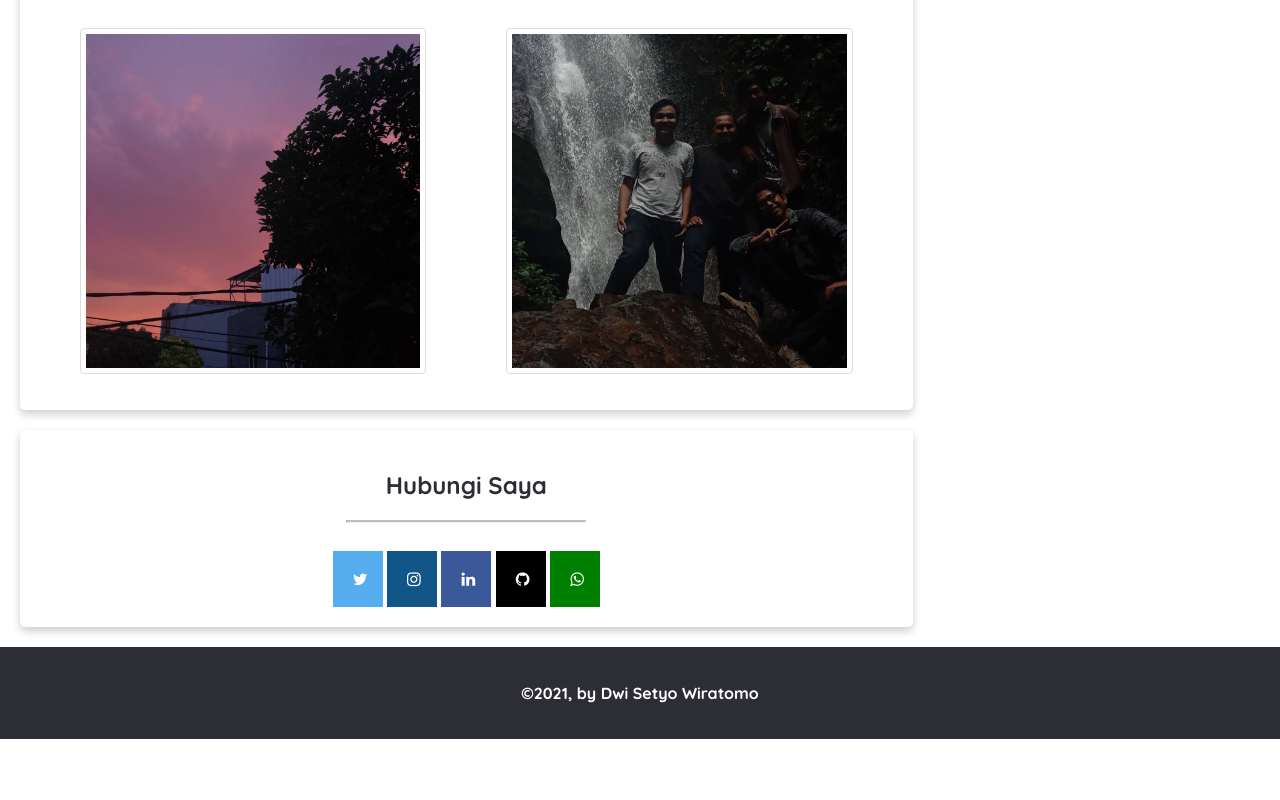
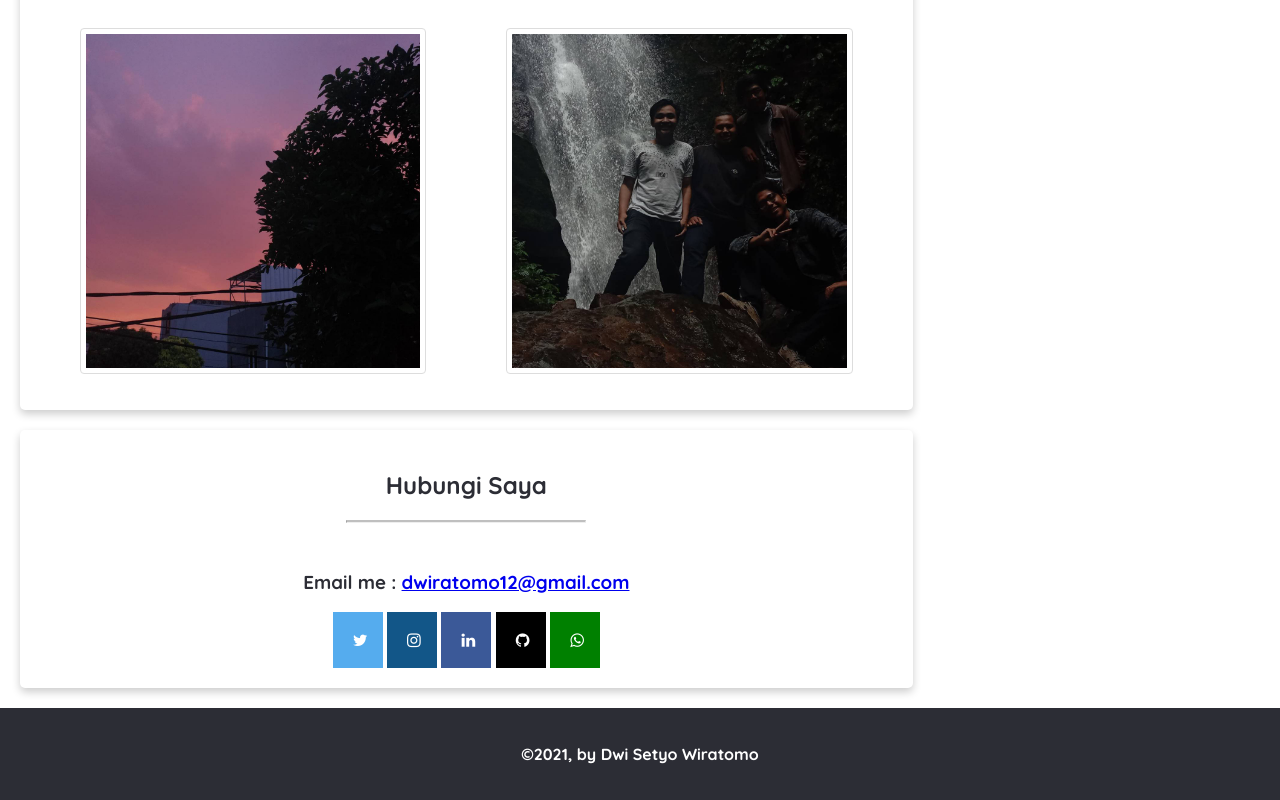
Before and after one commit to dwiratomo12/dwiratomo12-protofolio-v1, a plain HTML site: page index.html in a window 1280 px wide. Shown: the part 1510-2310 px from the top of the page. Before the commit the page ends 2249 px from the top, so only its background shows below. Drawn offline with Linux system fonts and the light colour scheme.

Commit message:
update link wa dan menambahkan email me

```diff
--- a/index.html
+++ b/index.html
@@ -108,11 +108,12 @@
               <td><a href="https://www.linkedin.com/in/dwiratomo" target="_blank"><i class="fab fa-linkedin"></i></a></td>
             </tr>
           </table> -->
+          <h3>Email me : <a href="mailto:dwiratomo12@gmail.com">dwiratomo12@gmail.com</a></h3>
           <a href="https://www.twitter.com/dwiratomo" class="fa fa-twitter" target="_blank"></a>
           <a href="https://www.instagram.com/dwiratomo12" class="fa fa-instagram" target="_blank"></a>
           <a href="https://www.linkedin.com/in/dwiratomo" class="fa fa-linkedin" target="_blank"></a>
           <a href="https://www.github.com/dwiratomo12" class="fa fab fa-github" target="_blank"></a>
-          <a href="https://wa.me/message/ENCC6IVC4ZYYC1" class="fa fab fa-whatsapp" target="_blank"></a>
+          <a href="https://wa.link/le9zyp" class="fa fab fa-whatsapp" target="_blank"></a>
 
       </article>
     </div>
```
